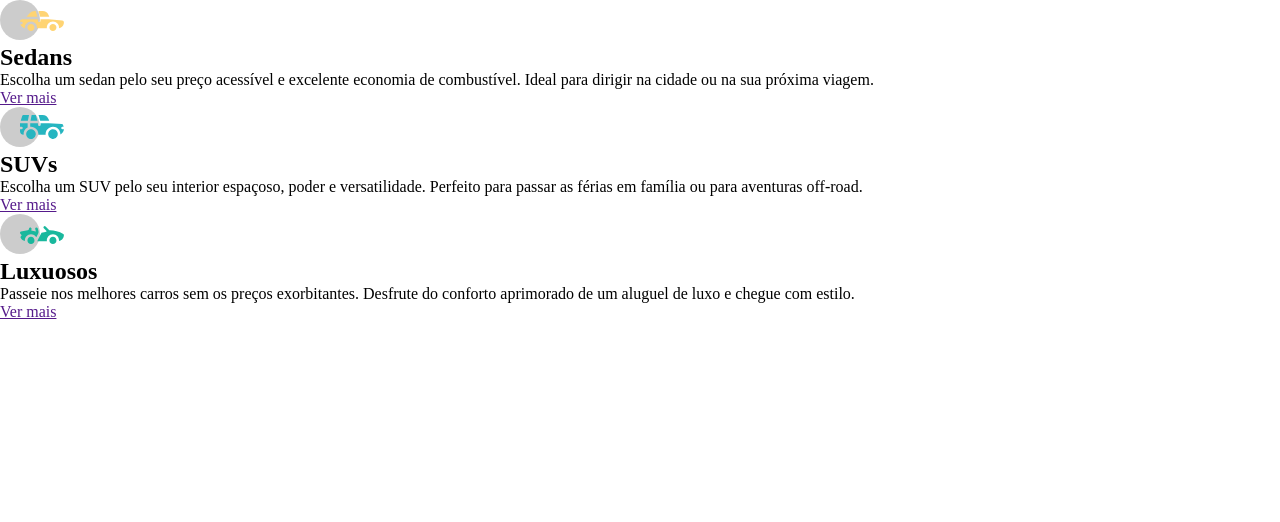
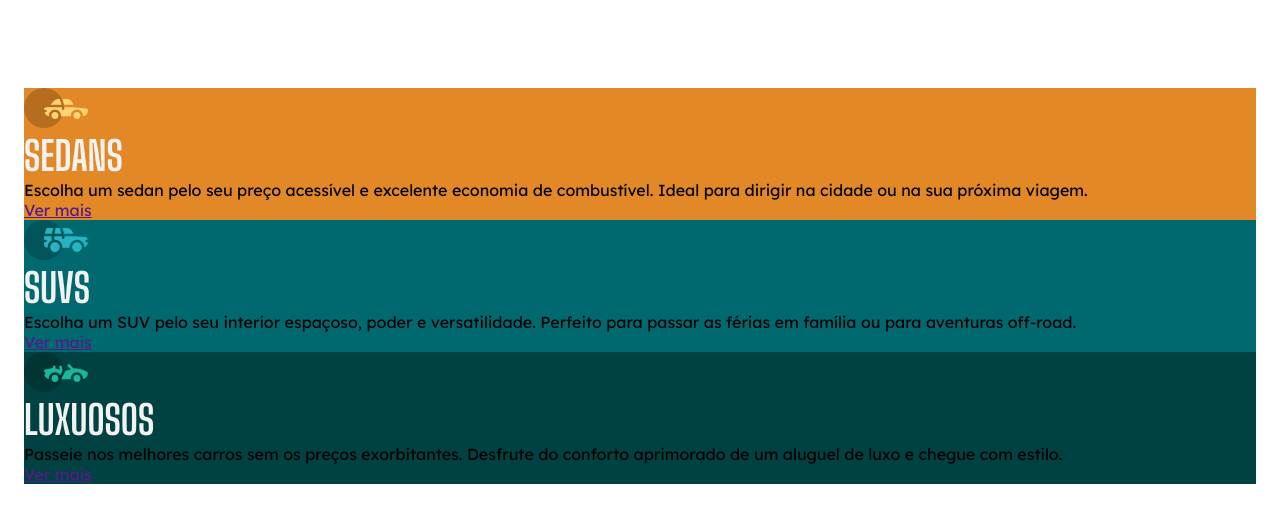
Before and after one commit to snowcass/carros, a plain HTML site: page index.html in a window 1280 px wide. Drawn offline with Linux system fonts and the light colour scheme.

Commit message:
desenvolvimento do CSS

```diff
--- a/index.html
+++ b/index.html
@@ -4,6 +4,9 @@
     <meta charset="UTF-8">
     <meta http-equiv="X-UA-Compatible" content="IE=edge">
     <meta name="viewport" content="width=device-width, initial-scale=1.0">
+    <link rel="preconnect" href="https://fonts.googleapis.com">
+<link rel="preconnect" href="https://fonts.gstatic.com" crossorigin>
+<link href="https://fonts.googleapis.com/css2?family=Big+Shoulders+Display:wght@700&family=Lexend+Deca&display=swap" rel="stylesheet">
     <link rel="stylesheet" href="style.css">
     <title>Carros</title>
 </head>
--- a/style.css
+++ b/style.css
@@ -11,3 +11,34 @@
     --gray: #f2f2f2;
     --transparent-white: rgba(255, 255, 255, 0.75);
 }
+
+body {
+    padding: 5.5rem 1.5rem;
+}
+
+h2 {
+    font-family: 'Big Shoulders Display', sans-serif;
+    text-transform: uppercase;
+    font-size: 2.5rem;
+    color: var(--gray);
+}
+
+p {
+    font-family: 'Lexend Deca', sans-serif;
+}
+
+a {
+    font-family: 'Lexend Deca', sans-serif;
+}
+
+.sedans {
+    background: var(--orange);
+}
+
+.suvs {
+    background: var(--cyan);
+}
+
+.luxuosos {
+    background: var(--dark-cyan);
+}
```
